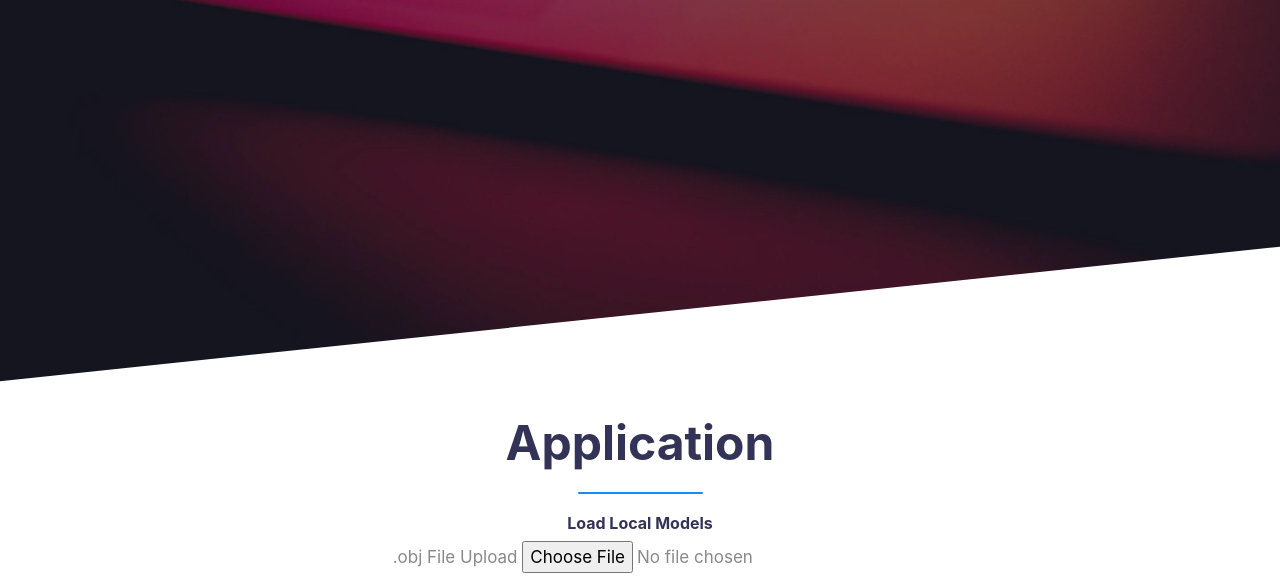
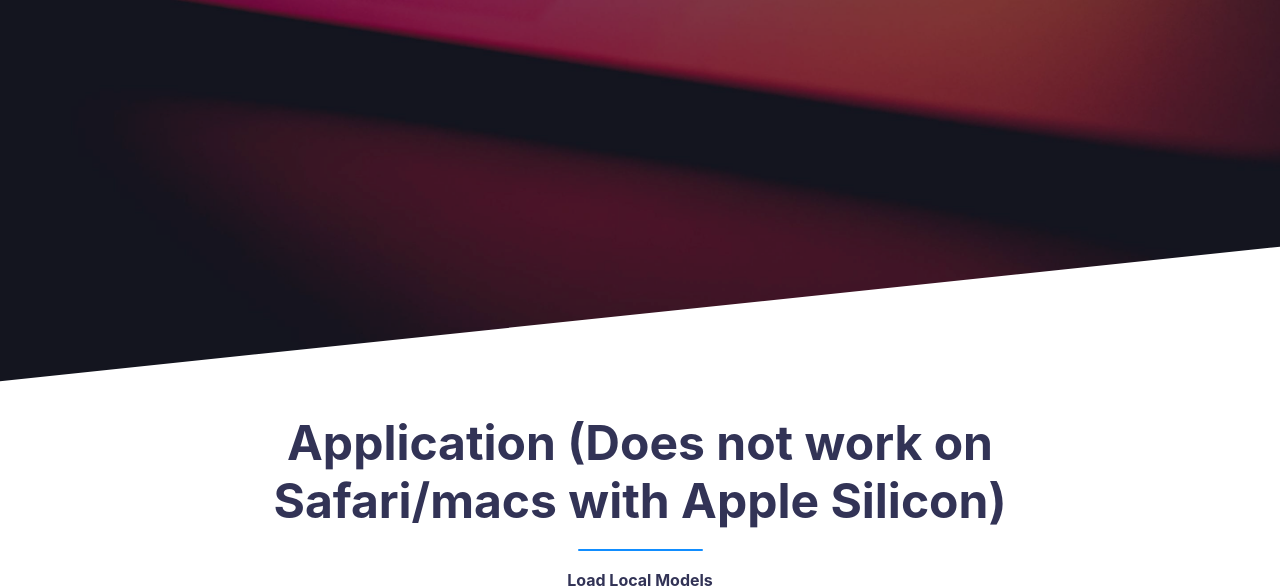
Before and after one commit to GP2P/G3P-Online-3D-Viewer, a website: page index.html in a window 1280 px wide. Shown: the part 386-974 px from the top of the page. Drawn offline with Linux system fonts and the light colour scheme.

Commit message:
Update index.html

```diff
--- a/index.html
+++ b/index.html
@@ -15,7 +15,7 @@
 	<link rel="stylesheet" type="text/css" media="all" href="resources/consolidated.css"/>
 
 	<!--Title-->
-	<title>CS4241 Assignment 4</title>
+	<title>G3P Online .obj Viewer</title>
 
 	<!--Vertex Shader - Gouraud-->
 	<script id="vShaderGouraud" type="x-shader/x-vertex">
@@ -152,7 +152,7 @@
 		<div class="container">
 			<div class="row">
 				<div class="col-sm-12 main">
-					<h1 id="application">Application</h1>
+					<h1 id="application">Application (Does not work on Safari/macs with Apple Silicon)</h1>
 
 					<!--Load Bar-->
 					<h6>Load Local Models</h6>
```
